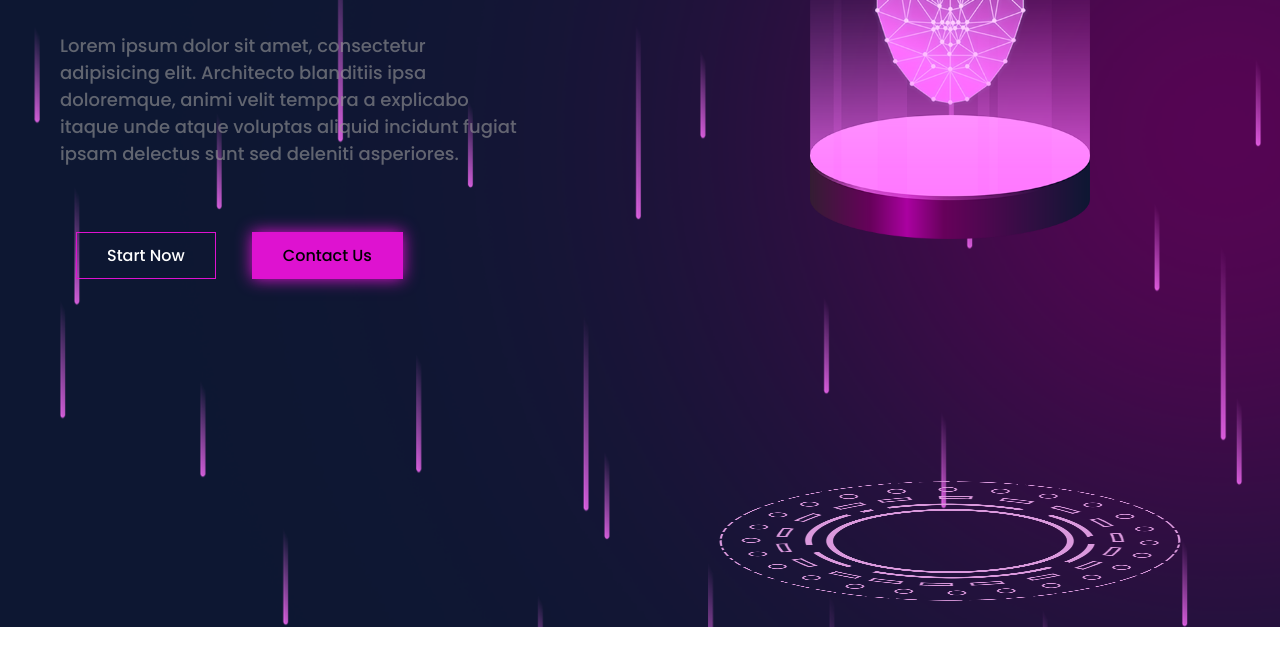
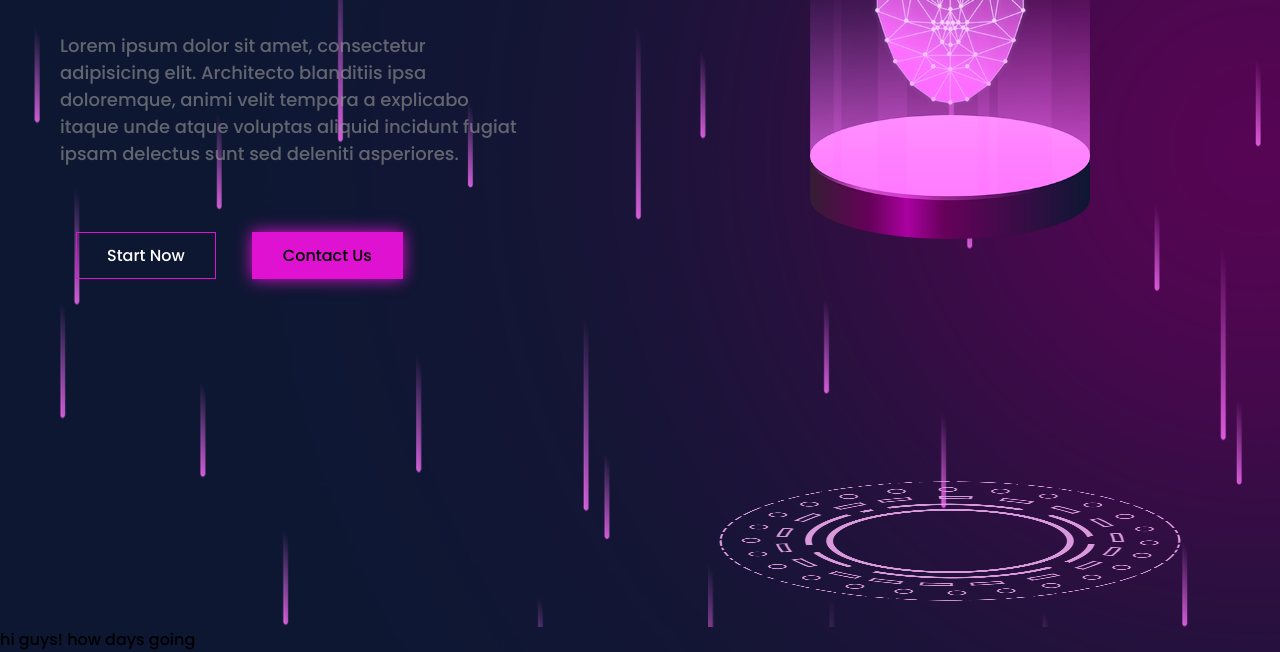
Before and after one commit to DevDynamoImran/animated, a plain HTML site: page index.html in a window 1280 px wide. Shown: the part 333-985 px from the top of the page. Before the commit the page ends 960 px from the top, so only its background shows below. Drawn offline with Linux system fonts and the light colour scheme.

Commit message:
index.html file updated

```diff
--- a/index.html
+++ b/index.html
@@ -38,6 +38,7 @@
         <img src="images/platform.png" alt="">
       </div>
     </div>
+    <div>hi guys! how days going</div>
 
     <script src="script.js"></script>
   </body>
```
